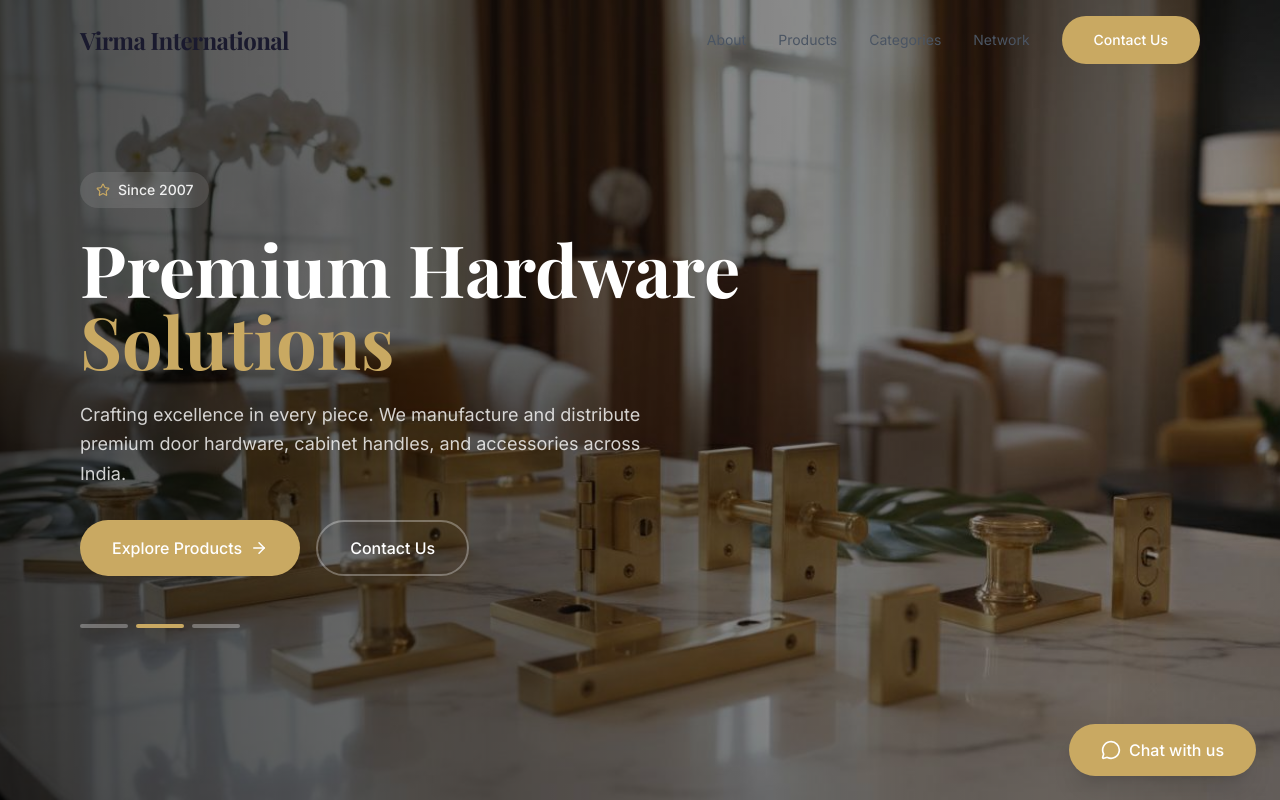
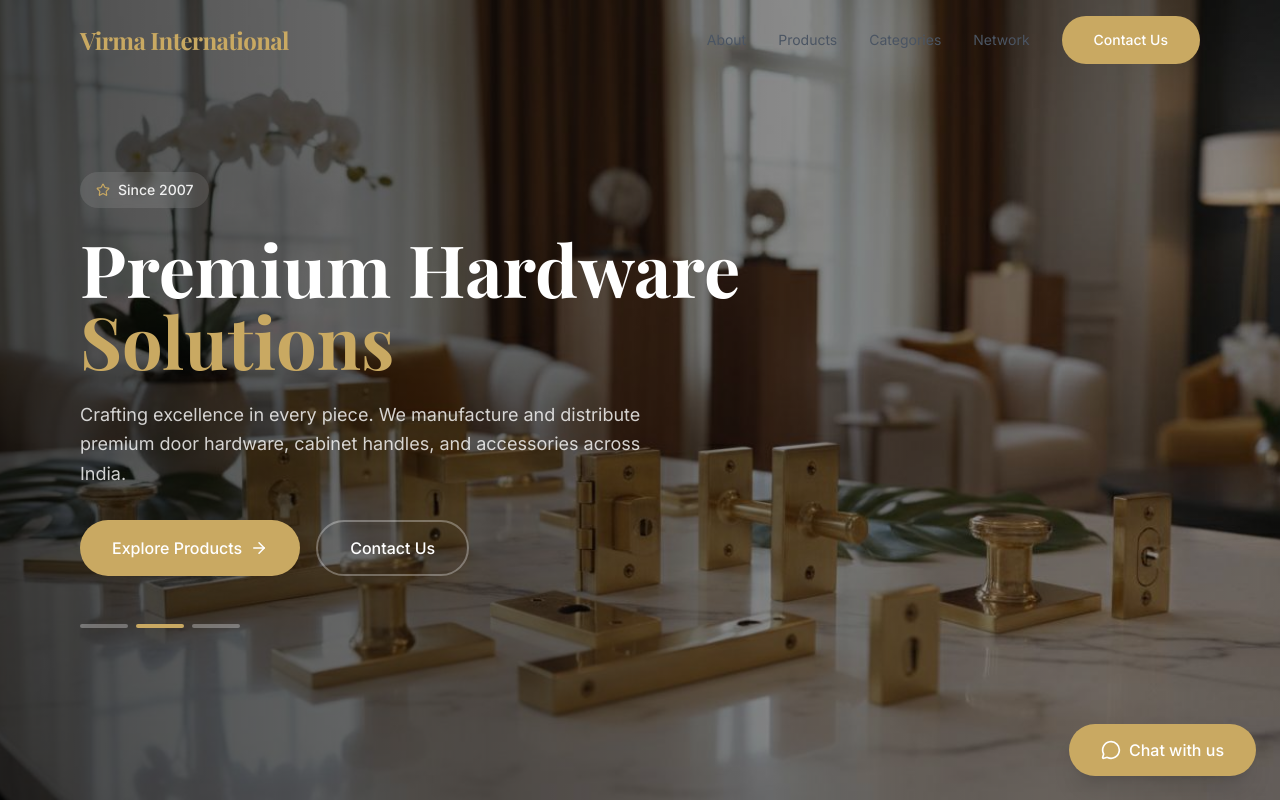
Before and after one commit to Soniya-hub/virma-international-website, a React (Vite) app: page / in a window 1280 px wide. Shown: the top 800 px of the page. Built offline with nearby package versions, Linux system fonts and the light colour scheme.

Commit message:
Changed Virma brand color to yellow

```diff
--- a/src/App.tsx
+++ b/src/App.tsx
@@ -204,7 +204,7 @@ function Navigation() {
     }`}>
       <div className="section-container">
         <div className="flex items-center justify-between py-4">
-          <div className="text-2xl font-bold tracking-tight text-[#1A1A2E]" style={{ fontFamily: 'Playfair Display' }}>
+          <div className="text-2xl font-bold tracking-tight text-[#C9A962]" style={{ fontFamily: 'Playfair Display' }}>
             Virma International
           </div>
           <div className="hidden md:flex items-center gap-8">
```
